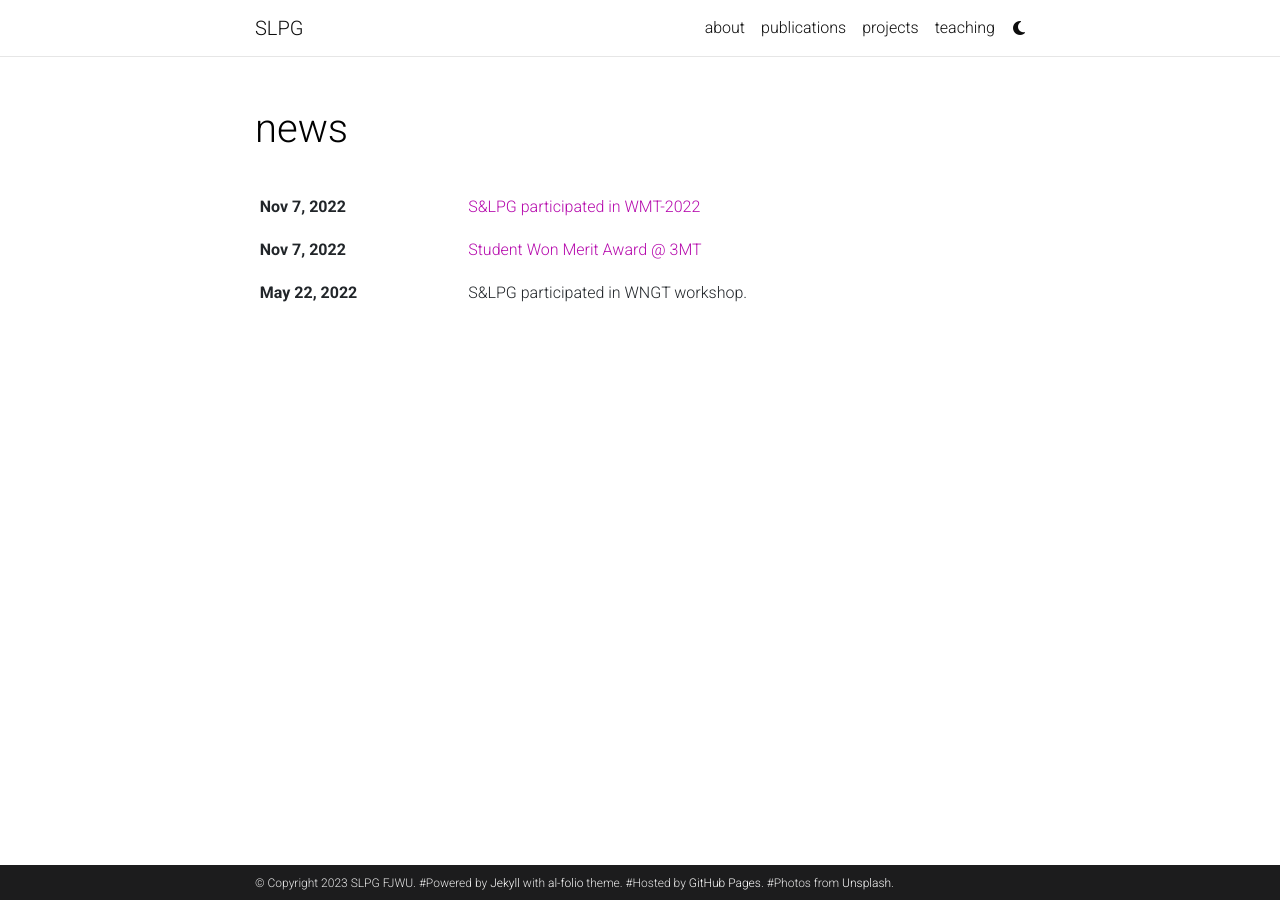
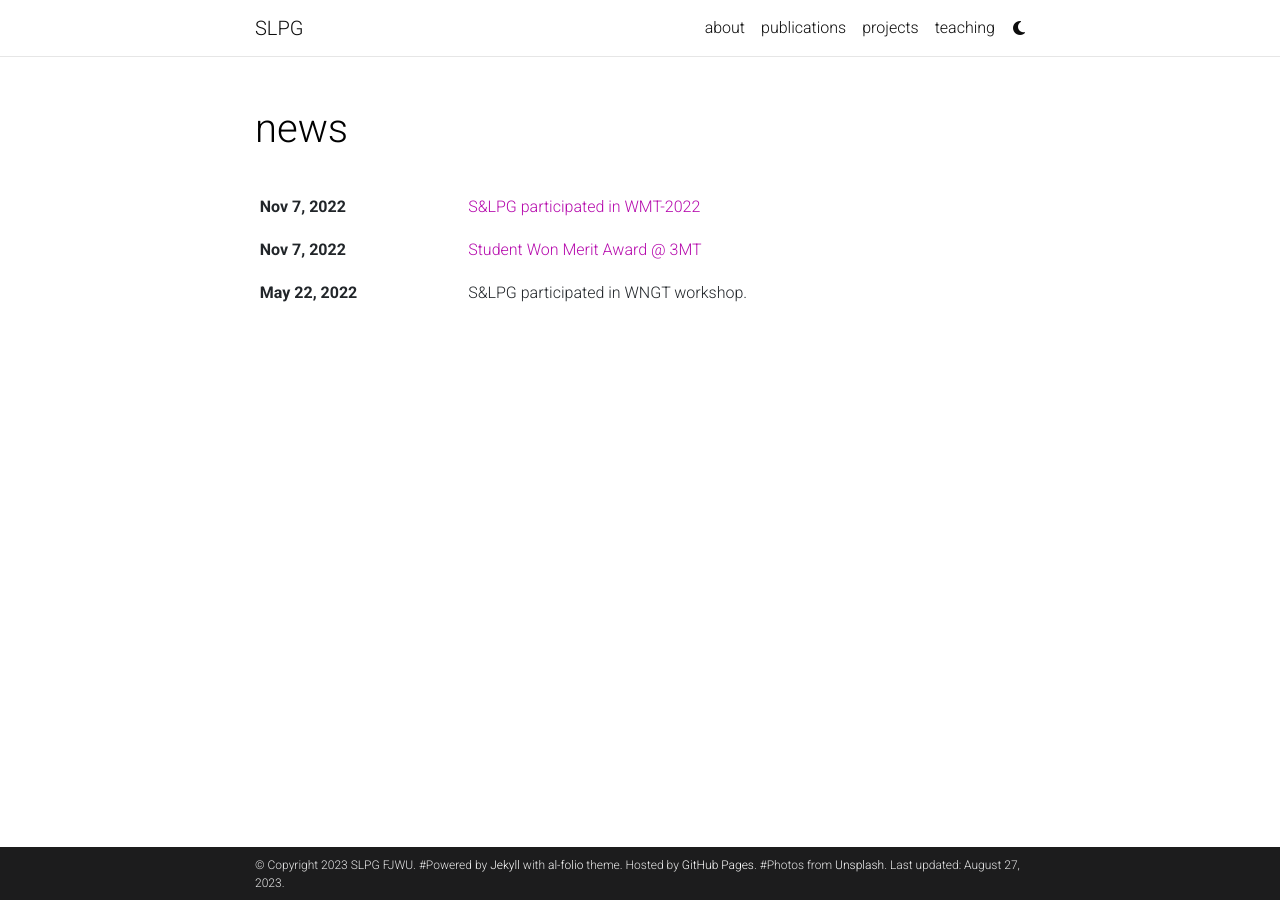
Before and after one commit to slpg-fjwu/github.io, a Jekyll site: the page built from news.html, in a window 1280 px wide. Built offline with Jekyll 4.4.1, drawn with Linux system fonts in a browser that asks for light colours; comment, search, counter and statistics services are not loaded; a style sheet for code colours, icons or effects is not loaded; some of the changed lines change nothing that is shown.

Commit message:
Update _config.yml

```diff
--- a/_config.yml
+++ b/_config.yml
@@ -11,7 +11,7 @@
   Web page for Fatima Jinnah Women University Speech and Langauge Processing Group.
 footer_text: >
   #Powered by <a href="https://jekyllrb.com/" target="_blank">Jekyll</a> with <a href="https://github.com/alshedivat/al-folio">al-folio</a> theme.
-  #Hosted by <a href="https://pages.github.com/" target="_blank">GitHub Pages</a>.
+  Hosted by <a href="https://pages.github.com/" target="_blank">GitHub Pages</a>.
   #Photos from <a href="https://unsplash.com" target="_blank">Unsplash</a>.
 keywords: NLP, FJWU, NLP Pakistan, NLP Rawalpindi  # add your own keywords or leave empty
 
@@ -20,7 +20,7 @@
 
 url: slpg-fjwu.github.io # the base hostname & protocol for your site
 baseurl:  # the subpath of your site, e.g. /blog/
-last_updated: false # set to true if you want to display last updated in the footer
+last_updated: true # set to true if you want to display last updated in the footer
 impressum_path:  # set to path to include impressum link in the footer, use the same path as permalink in a page, helps to conform with EU GDPR
 
 # -----------------------------------------------------------------------------
```
